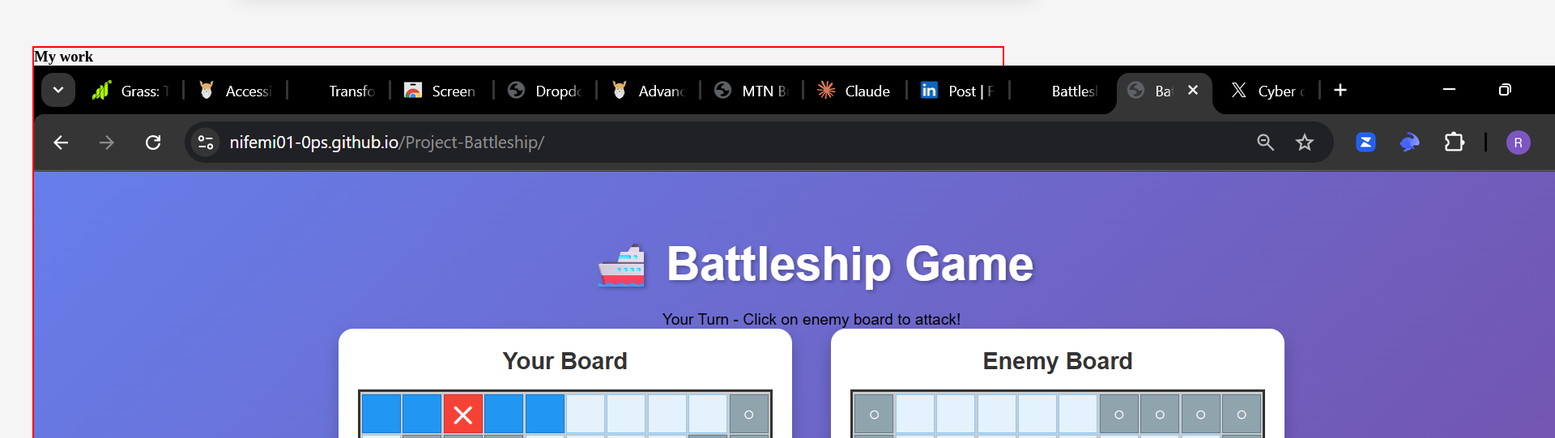
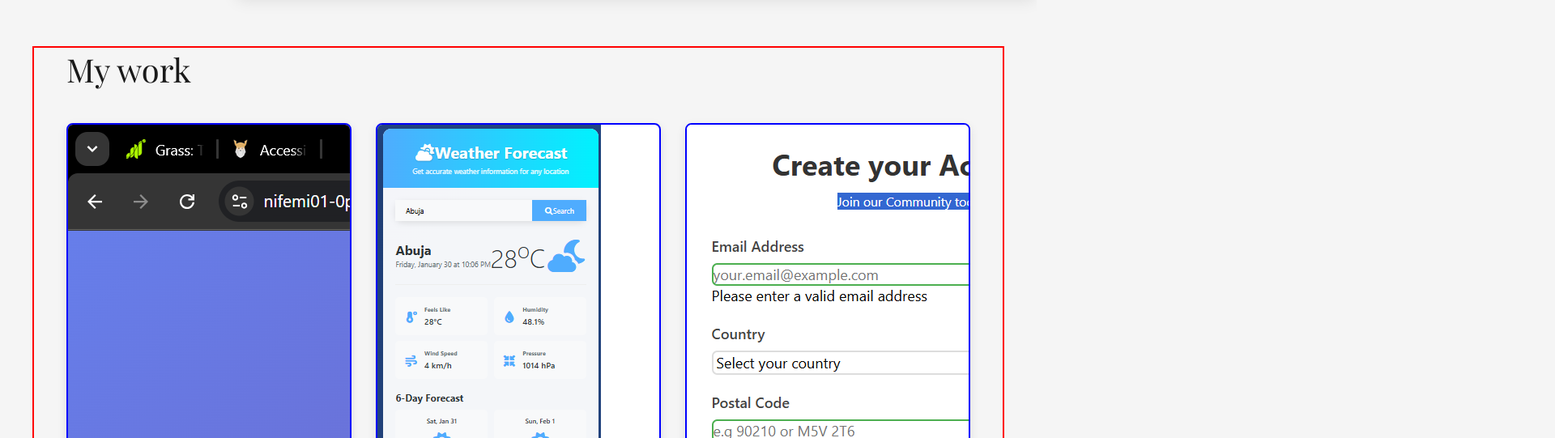
Before and after one commit to Nifemi01-0ps/Home-page, a plain HTML site: page index.html in a window 1280 px wide. Shown: the part 375-916 px from the top of the page at 81% size, 1920 px wide, since content can reach past the window. Drawn offline with nearby package versions, Linux system fonts and the light colour scheme; a web font is replaced by a local one.

Commit message:
styled the main and made the row in main grid

```diff
--- a/style.css
+++ b/style.css
@@ -103,4 +103,26 @@ main {
     max-width: 1200px;
     margin: 60px auto;
     border: 2px solid red;
+    padding: 0 40px;
 }
+main h3 {
+    font-size: 2.5rem;
+    font-weight: 400;
+    color: #1a1a1a;
+    margin-bottom: 40px;
+    font-family: 'Playfair Display', 'Georgia', serif;
+}
+.row1, .row2 {
+    display: grid;
+    grid-template-columns: repeat(auto-fit, minmax(300px, 1fr));
+    gap: 30px;
+    margin-bottom: 30px;
+}
+.project {
+    border: 2px solid blue;
+    background: #ffffff;
+    border-radius: 8px;
+    overflow: hidden;
+    box-shadow: 0 4px 12px rgba(0, 0, 0, 0.1);
+    transition: transform 0.3s ease, box-shadow 0.3 ease;
+}
```
